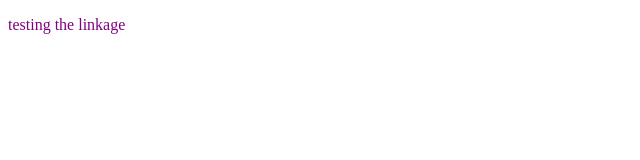
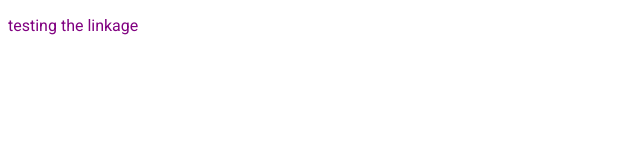
Before and after one commit to mhgraaf/foundations-flexbox-landing-page, a plain HTML site: page index.html in a window 1280 px wide. Shown: the full height of the page, 0-640 px from the left. Drawn offline with Linux system fonts and the light colour scheme.

Commit message:
Updated readme, tested stylesheet link, downloaded+linked font

```diff
--- a/index.html
+++ b/index.html
@@ -4,6 +4,9 @@
     <meta charset="UTF-8" />
     <meta name="viewport" content="width=device-width, initial-scale=1.0" />
     <link rel="stylesheet" href="style.css" />
+    <style>
+      @import url("https://fonts.googleapis.com/css2?family=Roboto:ital,wght@0,100..900;1,100..900&display=swap");
+    </style>
     <title>Document</title>
   </head>
   <body>
--- a/style.css
+++ b/style.css
@@ -1,3 +1,7 @@
+* {
+  font-family: "Roboto", serif;
+}
+
 p {
   color: purple;
 }
```
Also changed, not shown: 1 other file.
